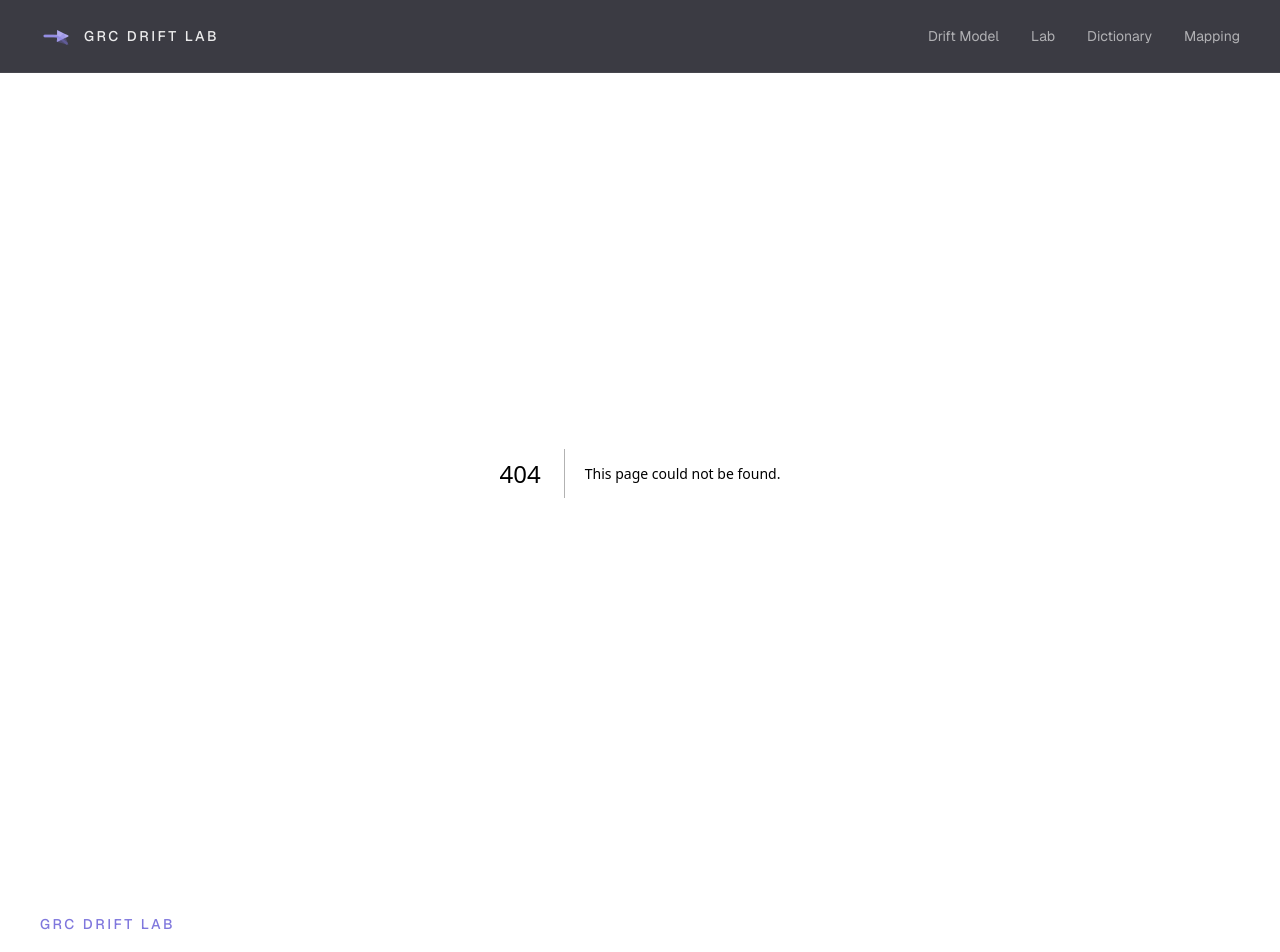
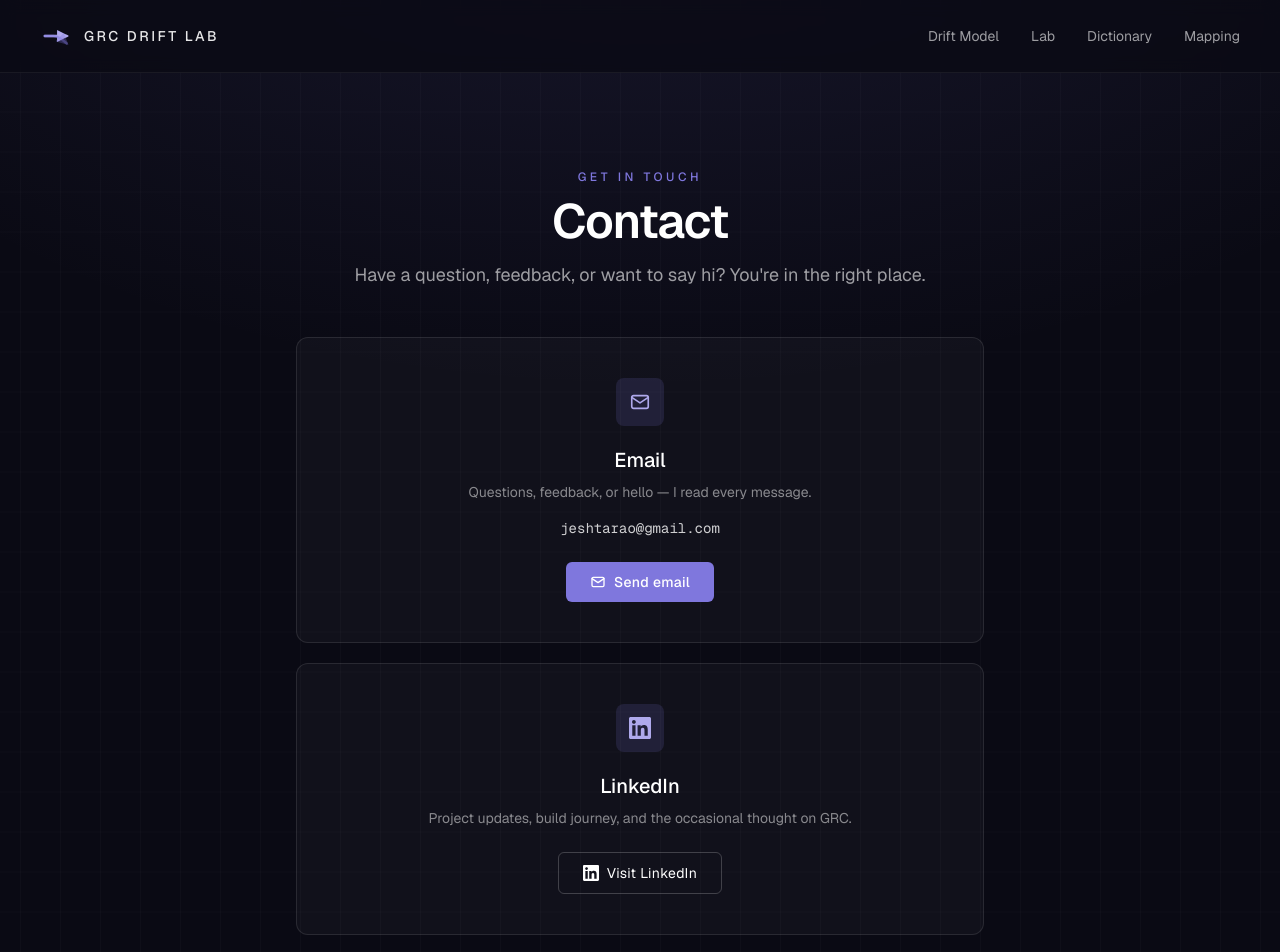
Before and after one commit to Jeshta0564/grc-drift-lab, a Next.js app: page /contact in a window 1280 px wide. Before the commit this address had no page. Shown: the top 952 px of the page. Built offline with nearby package versions, Linux system fonts and the light colour scheme.

Commit message:
Add contact page with email and LinkedIn cards

```diff
--- a/app/components/Footer.tsx
+++ b/app/components/Footer.tsx
@@ -27,12 +27,9 @@ export default function Footer() {
             <Link href="/disclaimer" className="hover:text-white transition">
               Disclaimer
             </Link>
-            <a
-              href="mailto:jeshtarao@gmail.com"
-              className="hover:text-white transition"
-            >
+            <Link href="/contact" className="hover:text-white transition">
               Contact
-            </a>
+            </Link>
           </div>
         </div>
 
--- /dev/null
+++ b/app/contact/page.tsx
@@ -0,0 +1,113 @@
+import type { Metadata } from "next";
+import Link from "next/link";
+
+export const metadata: Metadata = {
+  title: "Contact — GRC Drift Lab",
+  description:
+    "Get in touch with Jeshta Rao about GRC Drift Lab — feedback, opportunities, or just to say hello.",
+};
+
+export default function ContactPage() {
+  return (
+    <article className="px-6 md:px-10 py-16 md:py-24 max-w-3xl mx-auto w-full">
+      {/* Header */}
+      <header className="text-center mb-12">
+        <p className="text-xs tracking-[0.3em] text-[#7f77dd] mb-3 uppercase font-medium">
+          Get in touch
+        </p>
+        <h1 className="text-4xl md:text-5xl font-semibold tracking-tight mb-4">
+          Contact
+        </h1>
+        <p className="text-base md:text-lg text-white/60">
+          Have a question, feedback, or want to say hi? You&apos;re in the right place.
+        </p>
+      </header>
+
+      {/* Cards */}
+      <div className="space-y-5 mb-12">
+        {/* Email card */}
+        <div className="bg-white/[0.03] border border-white/10 rounded-xl p-8 md:p-10 text-center hover:border-white/20 transition">
+          <div className="inline-flex items-center justify-center w-12 h-12 rounded-lg bg-[#7f77dd]/15 mb-5">
+            <svg
+              width="22"
+              height="22"
+              viewBox="0 0 24 24"
+              fill="none"
+              stroke="#afa9ec"
+              strokeWidth="1.8"
+              strokeLinecap="round"
+              strokeLinejoin="round"
+            >
+              <rect x="3" y="5" width="18" height="14" rx="2" />
+              <path d="m3 7 9 6 9-6" />
+            </svg>
+          </div>
+
+          <h2 className="text-xl font-medium text-white mb-2">Email</h2>
+          <p className="text-sm text-white/50 mb-4 max-w-md mx-auto">
+            Questions, feedback, or hello — I read every message.
+          </p>
+          <p className="font-mono text-sm text-white/80 mb-6">
+            jeshtarao@gmail.com
+          </p>
+
+          <a
+            href="mailto:jeshtarao@gmail.com"
+            className="inline-flex items-center gap-2 px-6 py-2.5 bg-[#7f77dd] text-white text-sm tracking-wide hover:bg-[#afa9ec] transition rounded-md font-medium"
+          >
+            <svg
+              width="16"
+              height="16"
+              viewBox="0 0 24 24"
+              fill="none"
+              stroke="currentColor"
+              strokeWidth="2"
+              strokeLinecap="round"
+              strokeLinejoin="round"
+            >
+              <rect x="3" y="5" width="18" height="14" rx="2" />
+              <path d="m3 7 9 6 9-6" />
+            </svg>
+            Send email
+          </a>
+        </div>
+
+        {/* LinkedIn card */}
+        <div className="bg-white/[0.03] border border-white/10 rounded-xl p-8 md:p-10 text-center hover:border-white/20 transition">
+          <div className="inline-flex items-center justify-center w-12 h-12 rounded-lg bg-[#7f77dd]/15 mb-5">
+            <svg width="22" height="22" viewBox="0 0 24 24" fill="#afa9ec">
+              <path d="M20.447 20.452h-3.554v-5.569c0-1.328-.027-3.037-1.852-3.037-1.853 0-2.136 1.445-2.136 2.939v5.667H9.351V9h3.414v1.561h.046c.477-.9 1.637-1.85 3.37-1.85 3.601 0 4.267 2.37 4.267 5.455v6.286zM5.337 7.433c-1.144 0-2.063-.926-2.063-2.065 0-1.138.92-2.063 2.063-2.063 1.14 0 2.064.925 2.064 2.063 0 1.139-.925 2.065-2.064 2.065zm1.782 13.019H3.555V9h3.564v11.452zM22.225 0H1.771C.792 0 0 .774 0 1.729v20.542C0 23.227.792 24 1.771 24h20.451C23.2 24 24 23.227 24 22.271V1.729C24 .774 23.2 0 22.222 0h.003z" />
+            </svg>
+          </div>
+
+          <h2 className="text-xl font-medium text-white mb-2">LinkedIn</h2>
+          <p className="text-sm text-white/50 mb-6 max-w-md mx-auto">
+            Project updates, build journey, and the occasional thought on GRC.
+          </p>
+
+          <a
+            href="https://www.linkedin.com/in/jeshta-rao-3491a6197/"
+            target="_blank"
+            rel="noopener noreferrer"
+            className="inline-flex items-center gap-2 px-6 py-2.5 border border-white/20 text-white text-sm tracking-wide hover:bg-white/5 hover:border-white/40 transition rounded-md"
+          >
+            <svg width="16" height="16" viewBox="0 0 24 24" fill="currentColor">
+              <path d="M20.447 20.452h-3.554v-5.569c0-1.328-.027-3.037-1.852-3.037-1.853 0-2.136 1.445-2.136 2.939v5.667H9.351V9h3.414v1.561h.046c.477-.9 1.637-1.85 3.37-1.85 3.601 0 4.267 2.37 4.267 5.455v6.286zM5.337 7.433c-1.144 0-2.063-.926-2.063-2.065 0-1.138.92-2.063 2.063-2.063 1.14 0 2.064.925 2.064 2.063 0 1.139-.925 2.065-2.064 2.065zm1.782 13.019H3.555V9h3.564v11.452zM22.225 0H1.771C.792 0 0 .774 0 1.729v20.542C0 23.227.792 24 1.771 24h20.451C23.2 24 24 23.227 24 22.271V1.729C24 .774 23.2 0 22.222 0h.003z" />
+            </svg>
+            Visit LinkedIn
+          </a>
+        </div>
+      </div>
+
+      {/* Back to Home */}
+      <div className="text-center">
+        <Link
+          href="/"
+          className="inline-flex items-center gap-2 text-sm text-white/50 hover:text-white transition"
+        >
+          ← Back to home
+        </Link>
+      </div>
+    </article>
+  );
+}
```
